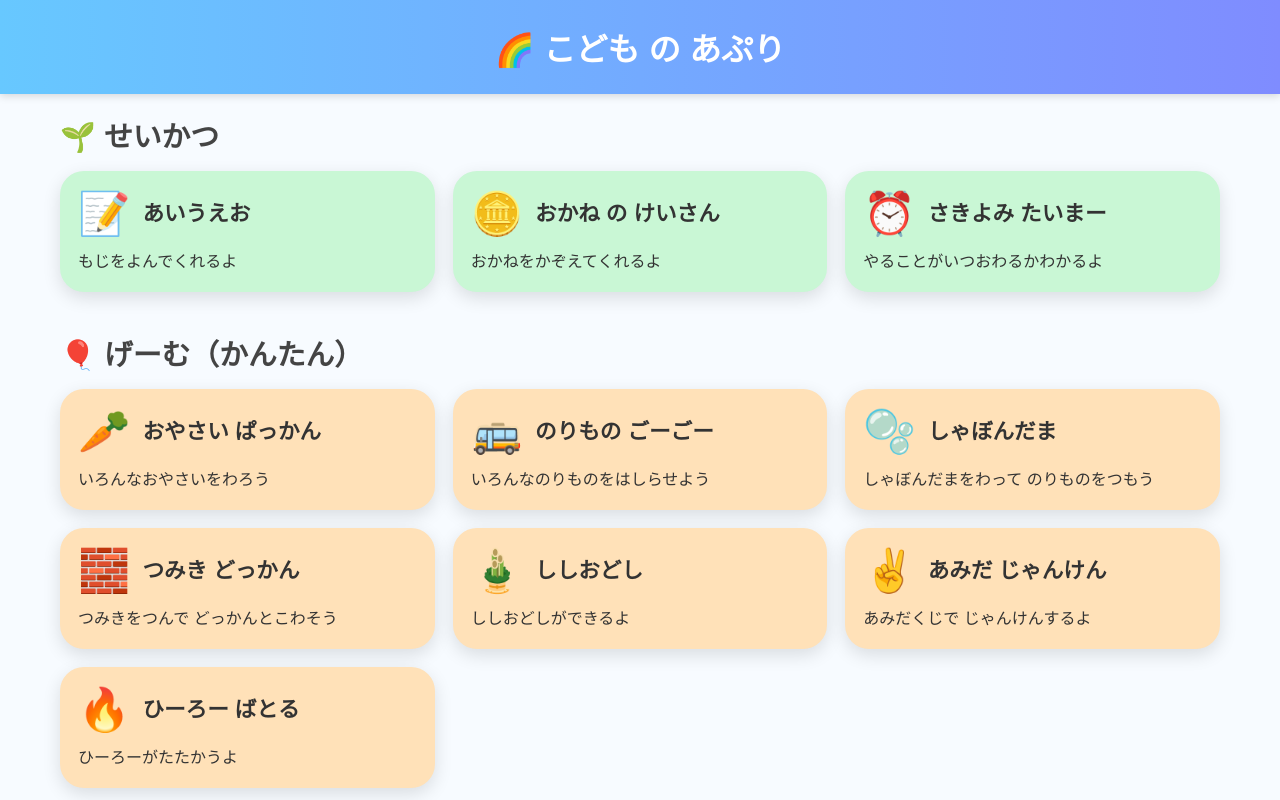
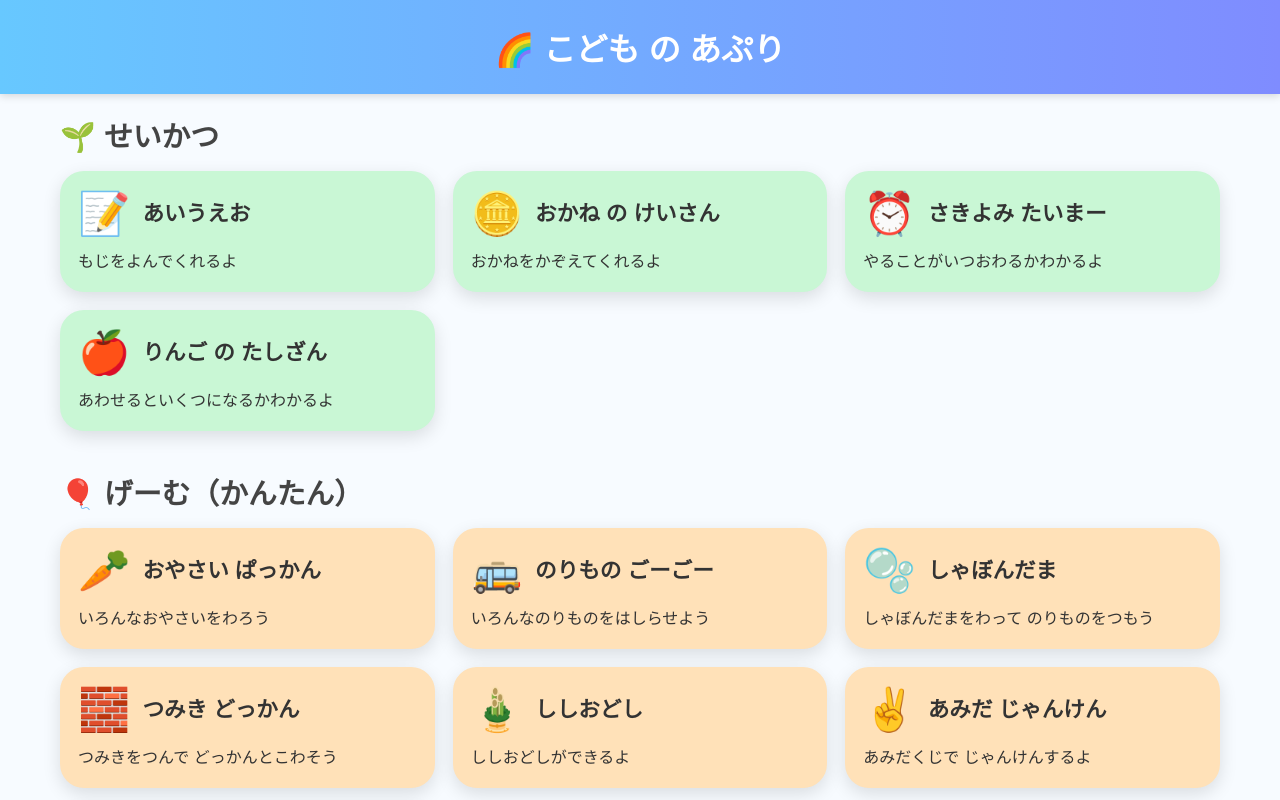
Before and after one commit to fumito-miyake/kids-apps, a plain HTML site: page index.html in a window 1280 px wide. Shown: the top 800 px of the page. Drawn offline with Linux system fonts and the light colour scheme.

Commit message:
Update index.html

```diff
--- a/index.html
+++ b/index.html
@@ -162,6 +162,12 @@ path:"apps/timer.html",
 title:"さきよみ たいまー",
 summary:"やることがいつおわるかわかるよ",
 icon:"⏰"
+},
+{
+path:"apps/add.html",
+title:"りんご の たしざん",
+summary:"あわせるといくつになるかわかるよ",
+icon:"🍎"
 }
 ],
 
```
